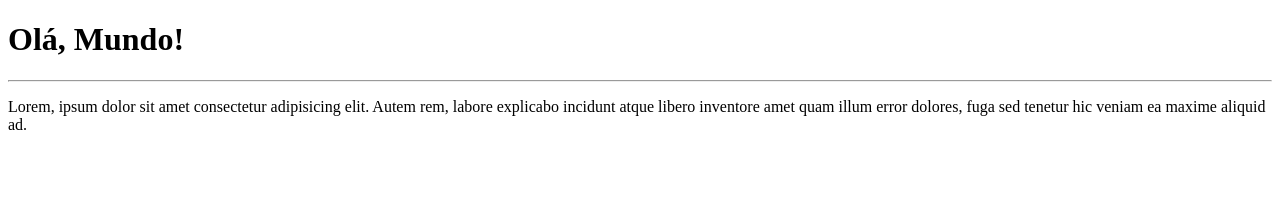
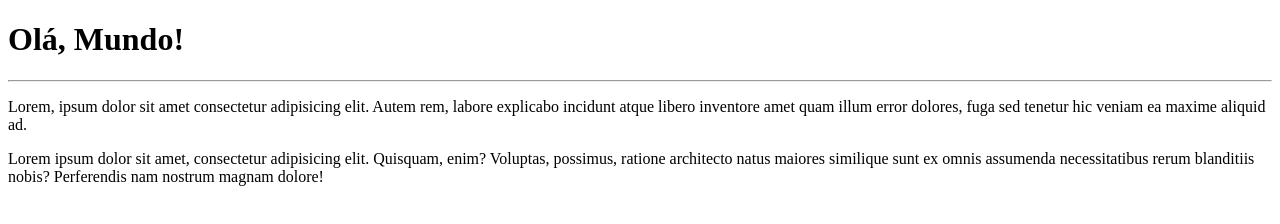
Before and after one commit to ThiagoAntunes94/Ola-Mundo, a plain HTML site: page site-exemplo/index.html in a window 1280 px wide. Drawn offline with Linux system fonts and the light colour scheme.

Commit message:
adicionei um parágrafo

```diff
--- a/site-exemplo/index.html
+++ b/site-exemplo/index.html
@@ -10,5 +10,6 @@
     <h1>Olá, Mundo!</h1>
     <hr>
     <p>Lorem, ipsum dolor sit amet consectetur adipisicing elit. Autem rem, labore explicabo incidunt atque libero inventore amet quam illum error dolores, fuga sed tenetur hic veniam ea maxime aliquid ad.</p>
+    <p>Lorem ipsum dolor sit amet, consectetur adipisicing elit. Quisquam, enim? Voluptas, possimus, ratione architecto natus maiores similique sunt ex omnis assumenda necessitatibus rerum blanditiis nobis? Perferendis nam nostrum magnam dolore!</p>
 </body>
 </html>
```
